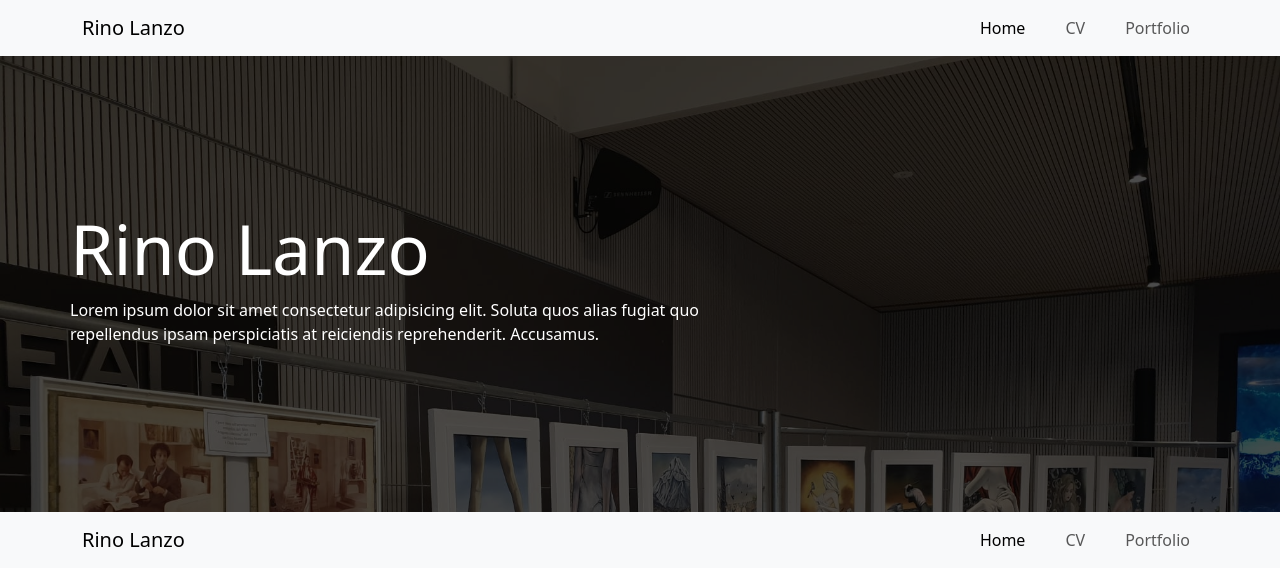
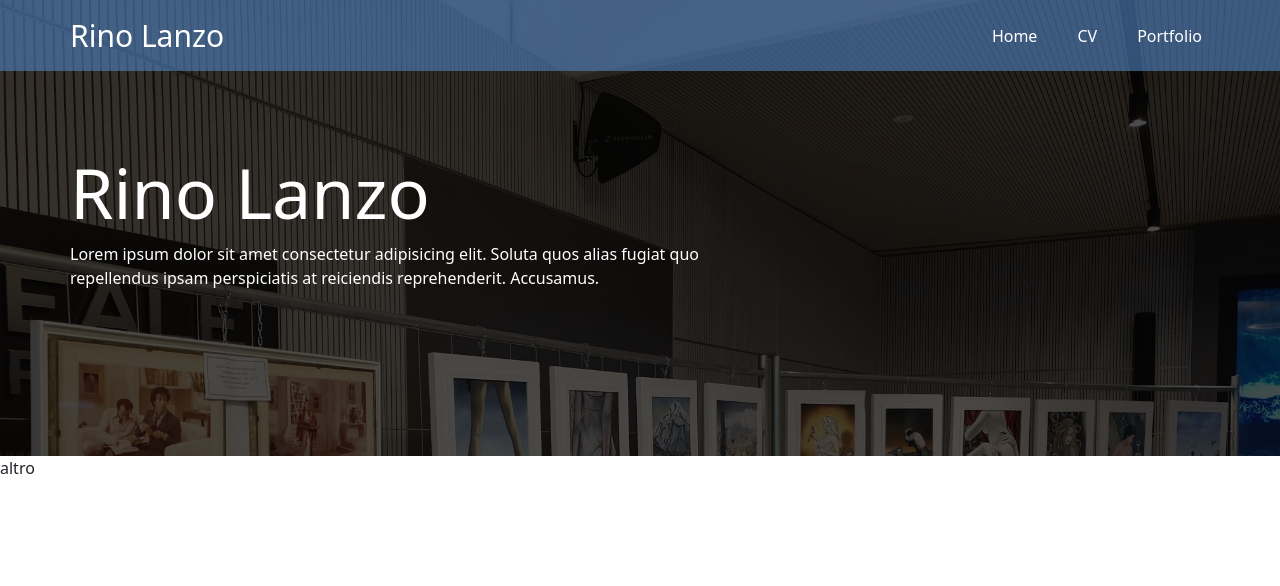
Before and after one commit to Jero1304/RinoLanzo-ArtWork, an Angular app: page / in a window 1280 px wide. Shown: the top 586 px of the page. Built offline with nearby package versions, Linux system fonts and the light colour scheme.

Commit message:
FIX NavBar style

```diff
--- a/src/app/app.component.html
+++ b/src/app/app.component.html
@@ -2,4 +2,6 @@
   <app-navbar></app-navbar>
   <app-big-hero></app-big-hero>
 </header>
-<app-navbar></app-navbar>
+<main>
+  altro
+</main>
--- a/src/app/componenti/navbar/navbar.component.html
+++ b/src/app/componenti/navbar/navbar.component.html
@@ -1,5 +1,5 @@
-<nav class="navbar navbar-expand-lg bg-body-tertiary">
-  <div class="container">
+<nav class="navbar navbar-expand-lg">
+  <div class="container px-0">
     <a class="navbar-brand" href="#">Rino Lanzo</a>
 
     <button
@@ -16,7 +16,7 @@
 
     <div class="collapse navbar-collapse justify-content-end" id="navbarNavAltMarkup">
       <div class="navbar-nav flex-row justify-content-center gap-4">
-        <a class="nav-link active" aria-current="page" href="#">Home</a>
+        <a class="nav-link" href="#">Home</a>
         <a class="nav-link" href="#">CV</a>
         <a class="nav-link" href="#">Portfolio</a>
       </div>
--- a/src/app/componenti/navbar/navbar.component.sass
+++ b/src/app/componenti/navbar/navbar.component.sass
@@ -1,4 +1,9 @@
-@media screen and ( max-width:580px  )
-    .container
-        padding: 0 20px
-        flex-wrap: nowrap
+@import '../../../styles'
+.navbar
+    position: fixed
+    width: 100%
+    background-color: rgba(81, 132, 195, 0.6)
+    & *
+        color: white
+    .navbar-brand
+        font-size: 30px
--- a/src/styles.sass
+++ b/src/styles.sass
@@ -2,3 +2,9 @@
 
 /* Importing Bootstrap SCSS file. */
 @import 'bootstrap/scss/bootstrap'
+
+
+$brown: #c39051
+$newRed: rgba(219,65,57,255)
+$cyan: #5184c3
+$yellow: #f0ea63
```
